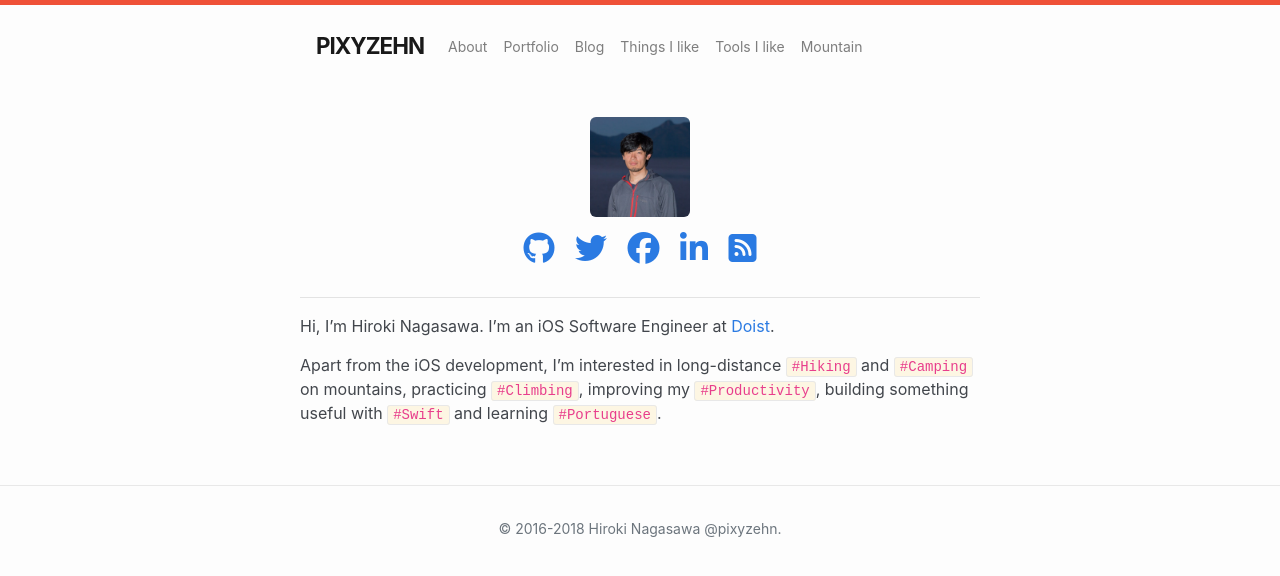
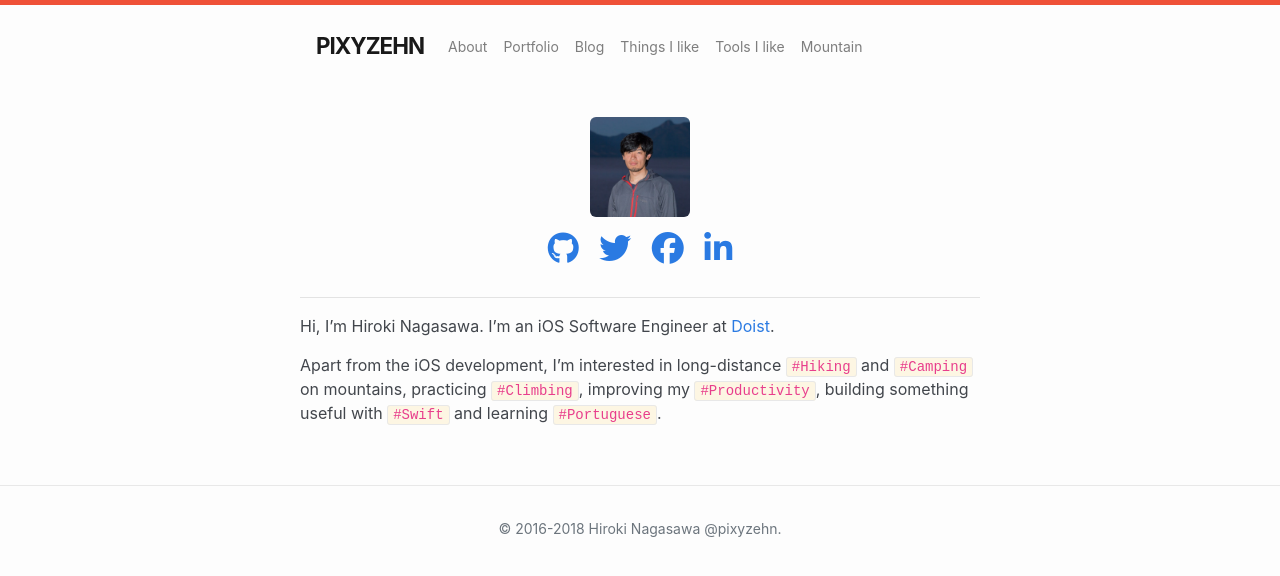
Before and after one commit to pixyzehn/pixyzehn.com, a Jekyll site: the page built from about.md, in a window 1280 px wide. Shown: the top 576 px of the page. Built offline with Jekyll 4.4.1, drawn with Linux system fonts in a browser that asks for light colours; nearby versions of some CDN libraries; library files that are not in the unit come from our copies.

Commit message:
Remove rss icon

```diff
--- a/_includes/contact_follow.html
+++ b/_includes/contact_follow.html
@@ -5,7 +5,6 @@
             <li><a href="{{ site.links.twitter }}" title="Follow me on Twitter"><i class="fa fa-2x fa-twitter" aria-hidden="true"></i></a></li>
             <li><a href="{{ site.links.facebook }}" title="Follow me on Facebook"><i class="fa fa-2x fa-facebook-official" aria-hidden="true"></i></a></li>
             <li><a href="{{ site.links.linkedin }}" title="Connect with me on LinkedIn"><i class="fa fa-2x fa-linkedin" aria-hidden="true"></i></a></li>
-            <li><a href="{{ site.links.rss }}" title="Subscribe via RSS/atom"><i class="fa fa-2x fa-rss-square" aria-hidden="true"></i></a></li>
         </ul>
     </div>
 </div>
```
